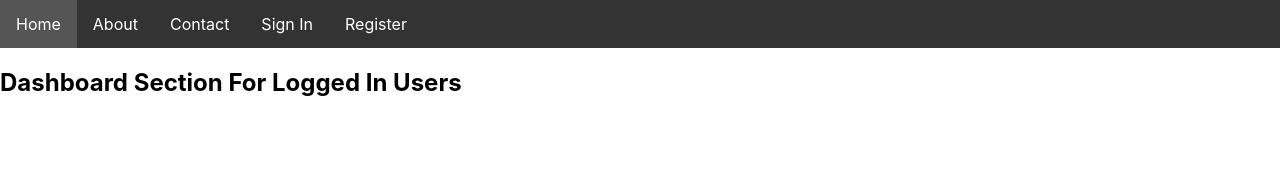
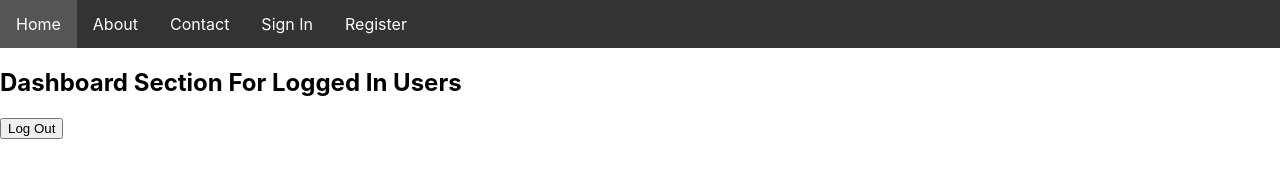
Before and after one commit to DuckMouse/WizardryAndWyverns, a React (Create React App) app: page /dashboard in a window 1280 px wide. Shown: the top 189 px of the page. Built offline with nearby package versions, Linux system fonts and the light colour scheme.

Commit message:
adds routing to user dashboard upon login and log out to home page

```diff
--- a/src/components/Auth/SignIn.jsx
+++ b/src/components/Auth/SignIn.jsx
@@ -5,14 +5,18 @@ import {
   signInWithPopup,
   signOut,
 } from "firebase/auth";
+import { useNavigate } from "react-router-dom"; // Import useNavigate hook
 
 const SignIn = () => {
+  const navigate = useNavigate(); // Initialize the navigate function
+
   const [email, setEmail] = useState("");
   const [password, setPassword] = useState("");
 
   const signInWithEmail = async () => {
     try {
       await signInWithEmailAndPassword(auth, email, password);
+      redirectToDashboard(); // Redirect to dashboard upon successful sign-in
     } catch (err) {
       console.error(err);
     }
@@ -21,9 +25,14 @@ const SignIn = () => {
   const signInWithGoogle = async () => {
     try {
       await signInWithPopup(auth, googleProvider);
+      redirectToDashboard(); // Redirect to dashboard upon successful sign-in
     } catch (err) {
       console.error(err);
     }
+  };
+
+  const redirectToDashboard = () => {
+    navigate('/dashboard'); // Navigate to the dashboard route
   };
 
   const logout = async () => {
@@ -38,7 +47,10 @@ const SignIn = () => {
     <div>
       <h2>Existing User Sign In</h2>
 
-      <input placeholder="Email" onChange={(e) => setEmail(e.target.value)} />
+      <input
+        placeholder="Email"
+        onChange={(e) => setEmail(e.target.value)}
+      />
 
       <input
         placeholder="Password"
--- a/src/components/Dashboard/Dashboard.jsx
+++ b/src/components/Dashboard/Dashboard.jsx
@@ -1,11 +1,26 @@
 import React from "react";
+import { auth } from "../../config/firebase";
+import { signOut } from "firebase/auth";
+import { useNavigate } from "react-router-dom";
 
 const Dashboard = () => {
-    return(
-        <div>
-            <h2>Dashboard Section For Logged In Users</h2>
-        </div>
-    );
-}
+  const navigate = useNavigate();
 
-export default Dashboard
+  const logout = async () => {
+    try {
+      await signOut(auth);
+      navigate("/");
+    } catch (err) {
+      console.error(err);
+    }
+  };
+
+  return (
+    <div>
+      <h2>Dashboard Section For Logged In Users</h2>
+      <button onClick={logout}>Log Out</button>
+    </div>
+  );
+};
+
+export default Dashboard;
--- a/src/config/firebase.jsx
+++ b/src/config/firebase.jsx
@@ -1,7 +1,7 @@
 
 import { initializeApp } from "firebase/app";
 import { getAuth, GoogleAuthProvider } from "firebase/auth";
-import { getAnalytics } from "firebase/analytics";
+// import { getAnalytics } from "firebase/analytics";
 
 const firebaseConfig = {
   apiKey: "AIzaSyDFoTDCkven6e30fcSLZVW2YnvNet8GD3I",
@@ -17,4 +17,4 @@ const firebaseConfig = {
 const app = initializeApp(firebaseConfig);
 export const auth = getAuth(app);
 export const googleProvider = new GoogleAuthProvider();
-const analytics = getAnalytics(app);
+// const analytics = getAnalytics(app);
```
